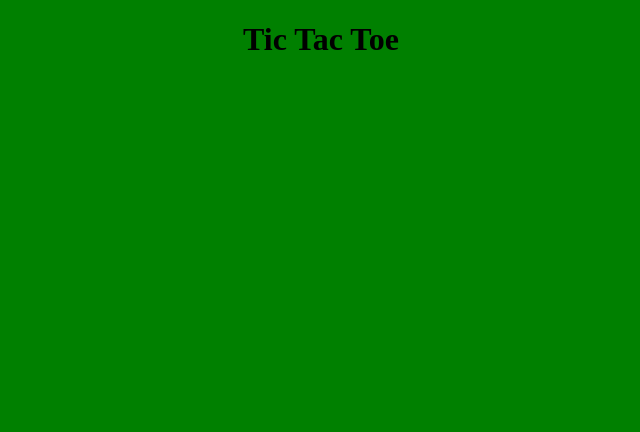
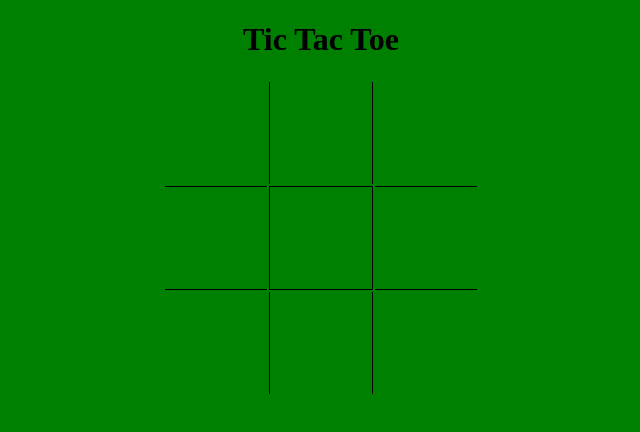
Before and after one commit to dnaughty/Colt-Steeles-Web-Bootcamp-first-version, a plain HTML site: page tictactoe.html in a window 1280 px wide. Shown: the whole page, without its empty margins (319-959 px from the left). Drawn offline with Linux system fonts and the light colour scheme.

Commit message:
Finished tictactoe

```diff
--- a/tictactoe.css
+++ b/tictactoe.css
@@ -2,3 +2,28 @@ body {
 	background: green;
 	text-align: center;
 }
+
+
+/*.top {
+	border: 2px solid red;
+}*/
+
+td {
+	width: 100px;
+	height: 100px;
+	/*background: pink;*/
+}
+
+.vertical {
+	border-left: 1px solid black;
+	border-right: 1px solid black;
+}
+
+.horizontal {
+	border-top: 1px solid black;
+	border-bottom: 1px solid black;
+}
+
+table {
+	margin: auto;
+}
--- a/tictactoe.html
+++ b/tictactoe.html
@@ -9,23 +9,32 @@
 	<h1>Tic Tac Toe</h1>
 
 	<table>
-		<tr>
-			<td></td>
-			<td></td>
-			<td></td>
-		</tr>
 
-		<tr>
-			<td></td>
-			<td></td>
-			<td></td>
-		</tr>
+		<div class="top">
+			<tr>
+				<td></td>
+				<td class="vertical"></td>
+				<td></td>
+			</tr>
+		</div>
 
-		<tr>
-			<td></td>
-			<td></td>
-			<td></td>
-		</tr>
+		<div class="mid">
+			<tr>
+				<td class="horizontal"></td>
+				<td class="vertical horizontal"></td>
+				<td class="horizontal"></td>
+			</tr>
+		</div>
+
+		<div class="bottom">
+
+			<tr>
+				<td></td>
+				<td class="vertical"></td>
+				<td></td>
+			</tr>
+
+		</div>
 	</table>
 
 </body>
```
